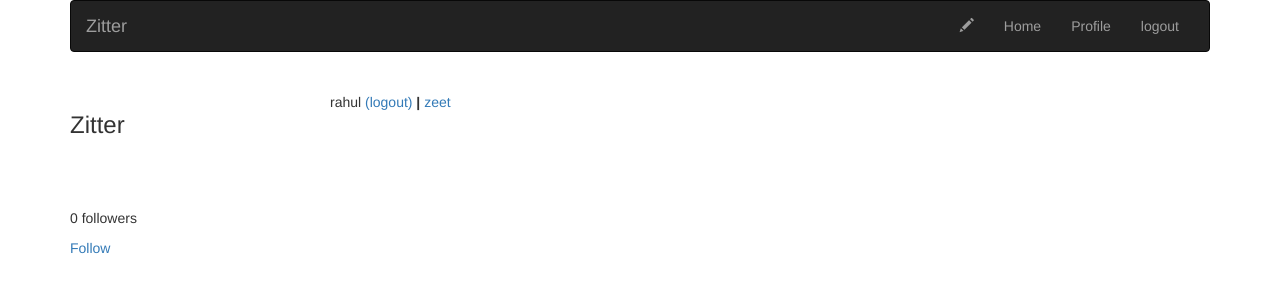
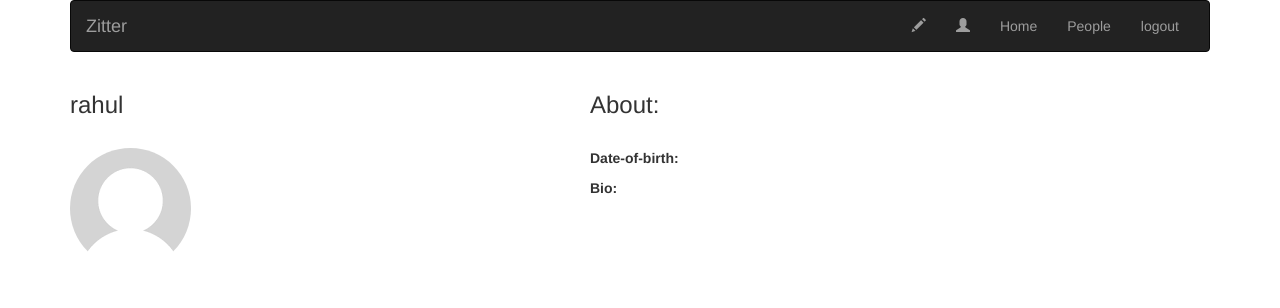
Before and after one commit to raul-jr3/zitter, a Django app: a page that uses zeets/templates/base.html in a window 1280 px wide. Shown: the top 308 px of the page. Run offline with Django 3.2, Linux system fonts and the light colour scheme; a user stored in the database is signed in; data comes from the database, SQL or seed files in the repository; parts of the project's set-up code (start-up, migrations or seed data) failed here and were passed over; some libraries are stand-ins or nearby versions.

Commit message:
push changes

```diff
--- a/account/templates/account/dashboard.html
+++ b/account/templates/account/dashboard.html
@@ -8,7 +8,7 @@
 
 {% block content %}
 	<div class="row">
-		<div class="col-md-12">
+		<div class="col-md-8">
 			{% if user.profile.photo %}
 				<img src="{{ user.profile.photo.url }}" class="img-circle img-responsive" width="304" height="236">
 			{% else %}
@@ -21,5 +21,8 @@
 			<p><a href="{% url "zeets:home" %}">See</a> all my zeets?</p>
 			<p><a href="{% url "zeets:post" %}">zeet</a>?</p>
 		</div>
+		<div class="col-md-4">
+				<p>See the users on zitter <a href="{% url "account:users_list" %}">here.</a></p>
+		</div>
 	</div>
 {% endblock %}
--- a/account/templates/account/detail.html
+++ b/account/templates/account/detail.html
@@ -7,35 +7,31 @@
 
 {% block content %}
 	<div class="row">
-		<div class="col-md-4">
-			<br>
-			<h3 class="text-left">Zitter</h3>
-		</div>
-		<div class="col-md-4 offset-4">
-		<br>
-		{% if request.user.is_authenticated %}
-			<p>{{ request.user.username }} <a href="{% url "account:logout_then_login" %}">(logout)</a><b> |</b><a href="{% url "zeets:post" %}"> zeet</a></p>
-		{% else %}
-			<a href="{% url "account:login" %}">login</a>
-		{% endif %}
-		</div>
-	</div>
-	<div class="row">
-		<div class="col-md-12">
-			<h3>{{ user.get_full_name }}</h3><br>
+		<div class="col-md-8">
+			<h3>{{ user.username }}</h3><br>
 			{% if user.profile.photo %}
 				<img src="{{ user.profile.photo.url }}" width="250" height="250">
-			{% endif %}<br>
-			{% with total_followers=user.followers.count %}
-				<p>{{ total_followers }} follower{{ total_followers|pluralize }}</p>
-				<a href="{% url "account:user_follow" %}" data-id="{{ user.id }}" data-action="{% if request.user in user.followers.all %}un{% endif %}follow">
-					{% if request.user not in user.followers.all %}
-						Follow
-					{% else %}
-						UnFollow
+			{% else %}
+				<img src="{% static "img/no_img.png" %}" class="img-circle">
+			{% endif %}
+			<br><br><br>
+			{% if zeets %}
+				{% for zeet in zeets %}
+					<p><b>Posted by {{ zeet.zeeter }}</b></p>
+					<small>{{ zeet.created }}</small>
+					<br><br>
+					{% if zeet.image %}
+						<img src="{{ zeet.image.url }}" class="img-rounded" width="250" height="250">
 					{% endif %}
-				</a>
-			{% endwith %}
+					{{ zeet.body|linebreaks }}<hr>
+				{% endfor %}
+			{% endif %}
+		</div>
+		<div class="col-md-4">
+		<h3>About:</h3>
+			<br>
+			<p><b>Date-of-birth:</b>{{ user.profile.date_of_birth }}</p>
+			<p><b>Bio:</b>{{ user.profile.bio }}</p>
 		</div>
 	</div>
 {% endblock %}
--- a/account/urls.py
+++ b/account/urls.py
@@ -12,8 +12,7 @@ urlpatterns = [
 				#url(r'^password-change/done/$', auth_views.PasswordChangeDoneView.as_view(), name = 'password_change_done'),
 				url(r'^dashboard/$', views.dashboard, name = 'dashboard'),
 				url(r'^edit/$', views.edit, name = 'edit'),
+				url(r'^list/$', views.users_list, name = 'users_list'),
 				url(r'^register/$', views.register, name = 'register'),
-				url(r'^users/$', views.user_list, name = 'user_list'),
-				url(r'^users/follow/$', views.user_follow, name = 'user_follow'),
 				url(r'^users/(?P<username>[-\w]+)/$', views.user_detail, name = 'user_detail'),
 				]
--- a/account/views.py
+++ b/account/views.py
@@ -9,7 +9,8 @@ from django.http import JsonResponse
 from django.views.decorators.http import require_POST
 
 
-from .models import Profile, Contact
+from zeets.models import Zeet
+from .models import Profile
 from .forms import UserRegisterForm, UserEditForm, ProfileEditForm
 
 @login_required
@@ -46,30 +47,12 @@ def edit(request):
 	return render(request, 'account/edit.html', {'user_form':user_form, 'profile_form':profile_form})
 
 @login_required
-def user_list(request):
-	users = User.objects.filter(is_active = True)
-	return render(request, 'account/list.html', {'users':users})
+def users_list(request):
+	users = User.objects.all().exclude(username = request.user.username)
+	return render(request, 'account/users_list.html', {'users':users})
 
 @login_required
 def user_detail(request, username):
 	user = get_object_or_404(User, username = username, is_active = True)
-	return render(request, 'account/detail.html', {'user':user})
-
-@require_POST
-@login_required
-def user_follow(request):
-	user_id = request.POST.get('id')
-	action = request.POST.get('action')
-	if user_id and action:
-		try:
-			user = User.objects.get(id = user_id)
-			if action == 'follow':
-				Contact.objects.get_or_create(user_from = request.user, user_to = user)
-				return redirect('account:user_detail', user.username)
-			else:
-				Contact.objects.filter(user_from = request.user, user_to = user).delete()
-				return redirect('account:user_detail', user.username)
-			return JsonResponse({'status':'ok'})
-		except User.DoesNotExist:
-			return JsonResponse({'status':'ko'})
-	return JsonResponse({'status':'ko'})
+	zeets = Zeet.objects.filter(zeeter = user)
+	return render(request, 'account/detail.html', {'zeets':zeets, 'user':user})
--- a/zeets/templates/base.html
+++ b/zeets/templates/base.html
@@ -31,8 +31,9 @@
 		      <ul class="nav navbar-nav navbar-right">
 		      	{% if request.user.is_authenticated %}
 		      		<li><a href="{% url "zeets:post" %}"><span class="glyphicon glyphicon-pencil"></span></a></li>
+		      		<li><a href="{% url "account:dashboard" %}"><span class="glyphicon glyphicon-user"></span>
 		      		<li><a href="{% url "zeets:home" %}">Home</a></li>
-		        	<li><a href="{% url "account:dashboard" %}">Profile</a></li>
+		        	<li><a href="{% url "account:users_list" %}">People</a></li>
 		      		<li><a href="{% url "account:logout_then_login" %}">logout</a></li>
 		      	{% else %}
 		      		<li><a href="{% url "account:register" %}"><span class="glyphicon glyphicon-user"></span> Sign Up</a></li>
```
Also changed, not shown: account/models.py (+0 -14 lines), account/templates/account/users_list.html (added, +20 -0 lines), account/admin.py (line endings or trailing spaces), account/migrations/0004_auto_20170707_1338.py (added), db.sqlite3, zeets/static/img/goku.png (added), 5 other files.
